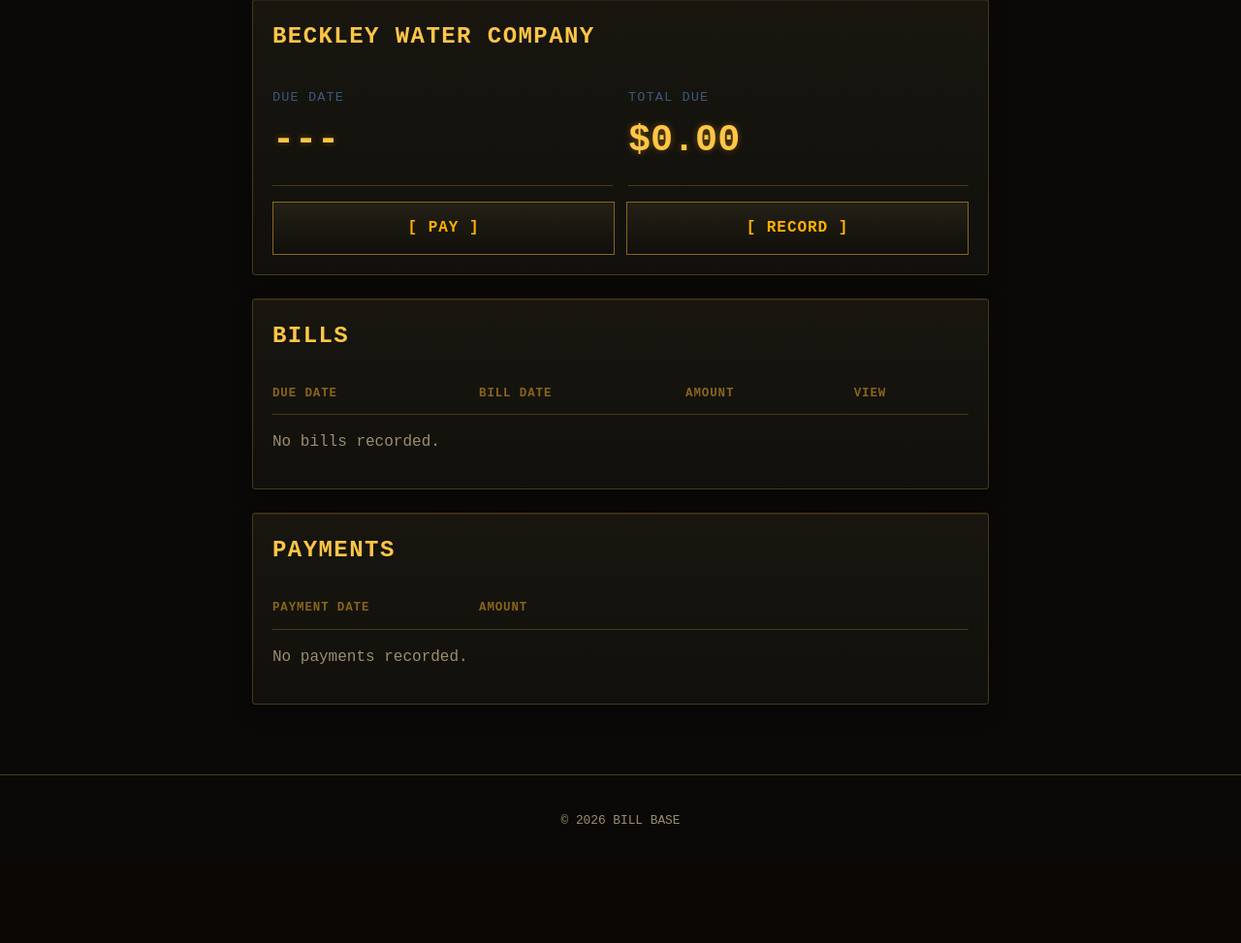
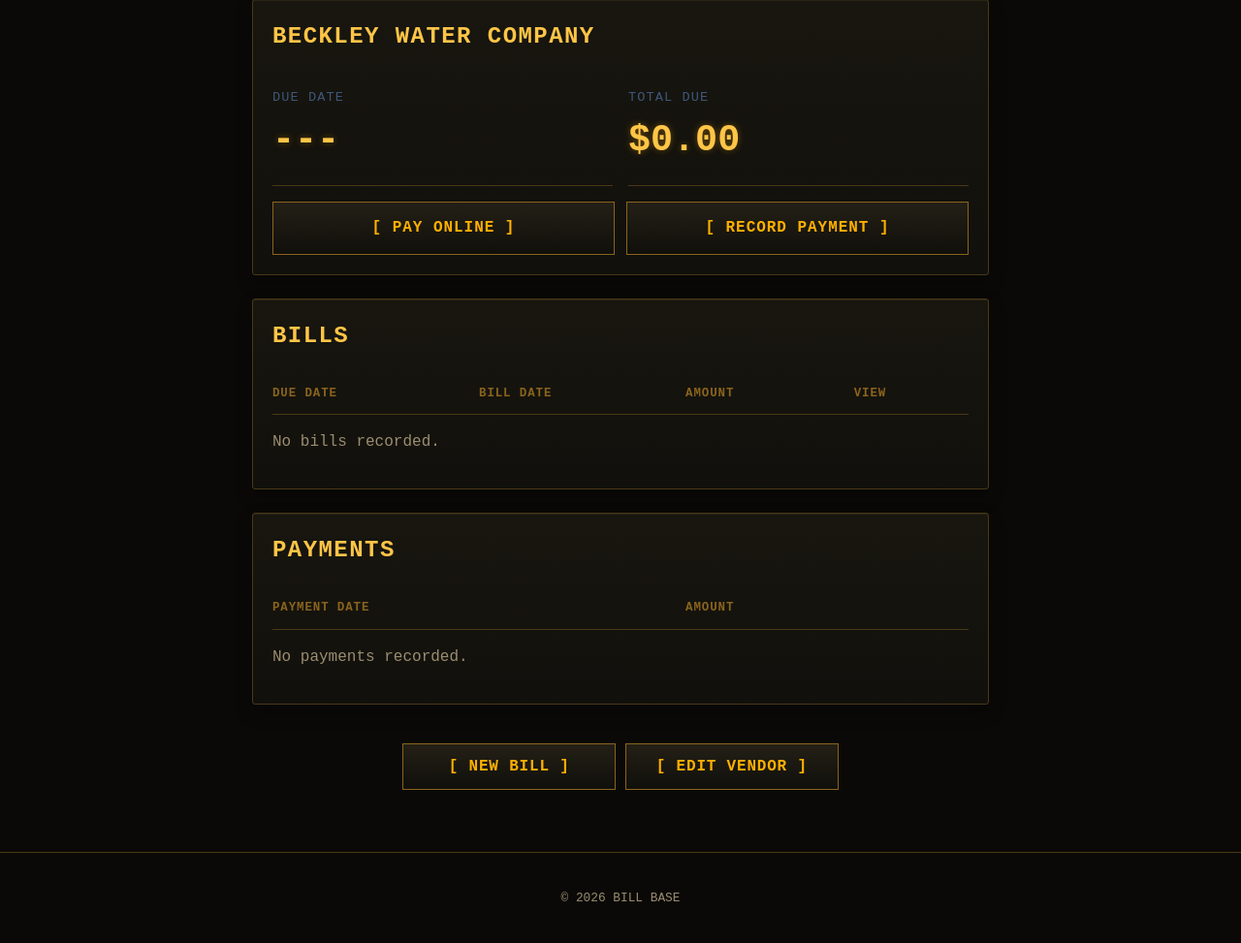
Before and after one commit to jcoolip/MrBillTracker, a Flask app: page /vendors/1 in a window 1280 px wide. Shown: the part 166-1139 px from the top of the page at 97% size. Before the commit the page ends 1016 px from the top, so only its background shows below. Run offline with Flask 3, Linux system fonts and the light colour scheme; data comes from the database, SQL or seed files in the repository; data that the repository does not hold is empty.

Commit message:
add bill added to vendor page

```diff
--- a/app.py
+++ b/app.py
@@ -1,6 +1,7 @@
 import os
 import sqlite3
 from datetime import datetime
+from ssl import get_default_verify_paths
 
 from flask import Flask, redirect, render_template, request, url_for, send_from_directory
 from werkzeug.utils import secure_filename
@@ -343,6 +344,44 @@ def save_vendor():
 
     return redirect(url_for("index"))
 
+@app.route("/vendors/<int:vendor_id>/edit")
+def edit_vendor(vendor_id):
+    conn = get_db_conn()
+
+    vendor = conn.execute("""
+        SELECT *
+        FROM vendors
+        WHERE id = ?
+        """,(vendor_id,)).fetchone()
+
+    conn.close()
+
+    if vendor is None:
+        return "Vendor not found", 404
+
+    return render_template("edit_vendor.html", vendor=vendor)
+
+@app.route("/vendors/<int:vendor_id>/edit", methods=["POST"])
+def confirm_edit_vendor(vendor_id):
+    conn = get_db_conn()
+
+    conn.execute("""
+        UPDATE vendors
+        SET
+            name = ?,
+            pmt_url = ?
+        WHERE id = ?
+        """, (
+            request.form["name"],
+            request.form["pmt_url"],
+            vendor_id
+        ))
+
+    conn.commit()
+    conn.close()
+
+    return redirect(url_for("view_vendor", vendor_id=vendor_id))
+
 @app.route("/add")
 def add_bill():
     conn = get_db_conn()
@@ -353,7 +392,9 @@ def add_bill():
 
     conn.close()
 
-    return render_template("add_bill.html", vendors=vendors)
+    selected_vendor = request.args.get("vendor_id", type=int)
+
+    return render_template("add_bill.html", vendors=vendors, selected_vendor=selected_vendor)
 
 @app.route("/add", methods=["POST"])
 def preview_bill():
--- a/static/style.css
+++ b/static/style.css
@@ -373,6 +373,7 @@ input[type="file"] {
 }
 
 .vendor-summary,
+.payment-history-panel,
 .bill-history-panel {
     margin-bottom: 1.5rem;
     padding: 1.25rem;
@@ -393,6 +394,7 @@ input[type="file"] {
 }
 
 .vendor-summary h1,
+.payment-history-panel h2,
 .bill-history-panel h2 {
     margin-top: 0;
 }
@@ -476,6 +478,8 @@ input[type="file"] {
         );
 }
 
+.payment-list-header,
+.payment-list-row,
 .bill-list-header,
 .bill-list-row {
     display: grid;
@@ -489,6 +493,7 @@ input[type="file"] {
     align-items: center;
 }
 
+.payment-list-header,
 .bill-list-header {
     padding: 0.75rem 0;
 
@@ -501,11 +506,13 @@ input[type="file"] {
     text-transform: uppercase;
 }
 
+.payment-list-row,
 .bill-list-row {
     padding: 0.8rem 0;
     border-bottom: 1px dashed rgba(138, 100, 29, 0.35);
 }
 
+.payment-list.row:last-child,
 .bill-list-row:last-child {
     border-bottom: none;
 }
@@ -538,10 +545,12 @@ input[type="file"] {
         grid-template-columns: 1fr;
     }
 
+    .payment-list-header,
     .bill-list-header {
         display: none;
     }
 
+    .payment-list-row,
     .bill-list-row {
         grid-template-columns: 1fr auto;
         gap: 0.35rem 1rem;
--- a/templates/add_bill.html
+++ b/templates/add_bill.html
@@ -7,7 +7,8 @@
         <label for="vendor_id">Vendor</label>
         <select name="vendor_id">
             {% for vendor in vendors %}
-            <option value="{{ vendor.id }}">{{ vendor.name }}</option>
+            <option value="{{ vendor.id }}"
+                {% if vendor.id == selected_vendor %}selected{% endif %}>{{ vendor.name }}</option>
             {% endfor %}
         </select>
 
--- a/templates/vendor.html
+++ b/templates/vendor.html
@@ -34,7 +34,7 @@
                     target="_blank"
                     rel="noopener"
                 >
-                    [ Pay ]
+                    [ Pay Online ]
                 </a>
             {% endif %}
 
@@ -42,7 +42,7 @@
                 class="action-button"
                 href="{{ url_for('payment', vendor_id=vendor.id) }}"
             >
-                [ Record ]
+                [ Record Payment ]
             </a>
         </div>
     </div>
@@ -95,18 +95,19 @@
     {% endfor %}
 </section>
 
-<section class="bill-history-panel">
+<section class="payment-history-panel">
     <h2>Payments</h2>
 
-    <div class="bill-list-header">
+    <div class="payment-list-header">
         <span>Payment Date</span>
+        <span></span>
         <span>Amount</span>
     </div>
 
     {% for pay in payments %}
-        <div class="bill-list-row">
+        <div class="payment-list-row">
             <span>{{ pay.payment_date }}</span>
-
+            <span></span>
             <span>
                 ${{ "%.2f"|format(pay.amount_paid) }}
             </span>
@@ -116,6 +117,15 @@
     {% endfor %}
 </section>
 
+<div class="bottom-actions">
+    <a class="button add-button" href="{{ url_for('add_bill', vendor_id=vendor.id) }}">
+        [ New Bill ]
+    </a>
+    <a class="button add-button" href="{{ url_for('edit_vendor', vendor_id=vendor.id) }}">
+        [ Edit Vendor ]
+    </a>
+</div>
+
 
 
 
```
Also changed, not shown: templates/edit_vendor.html (added, +16 -0 lines).
